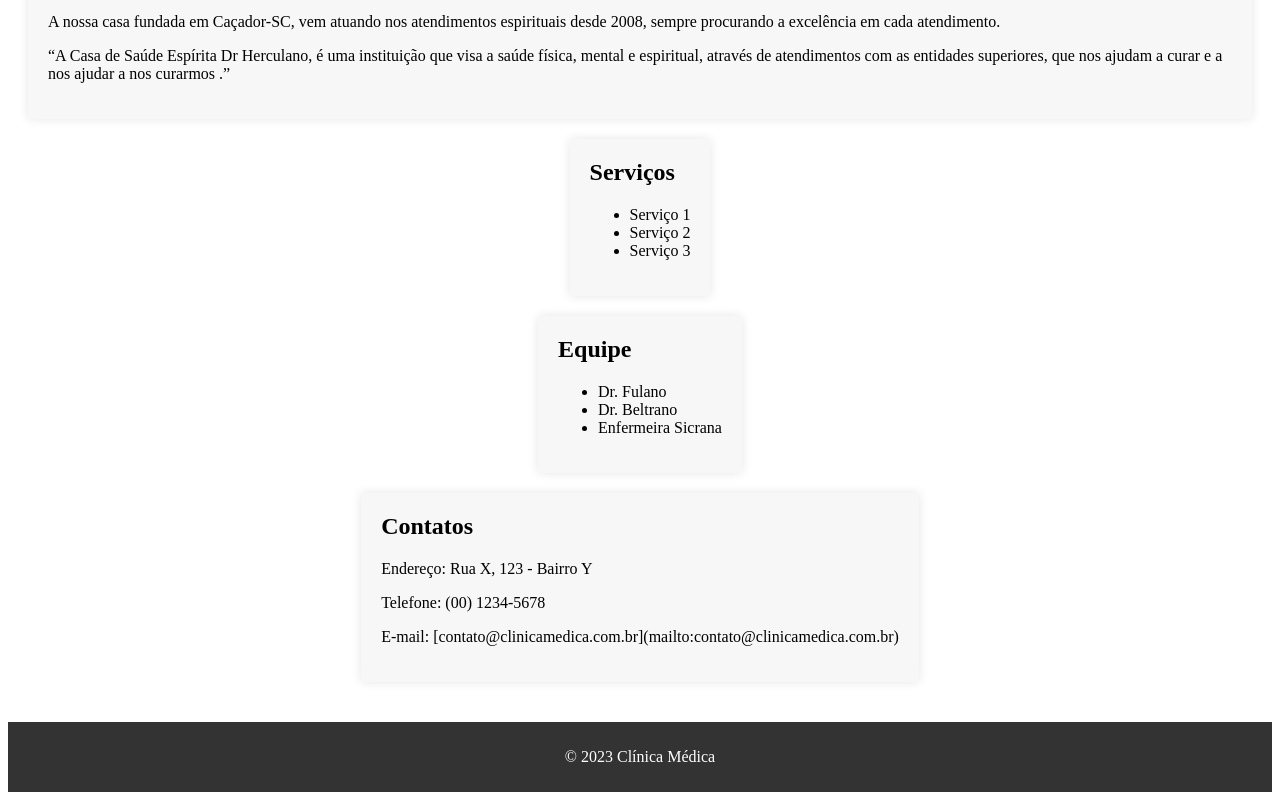
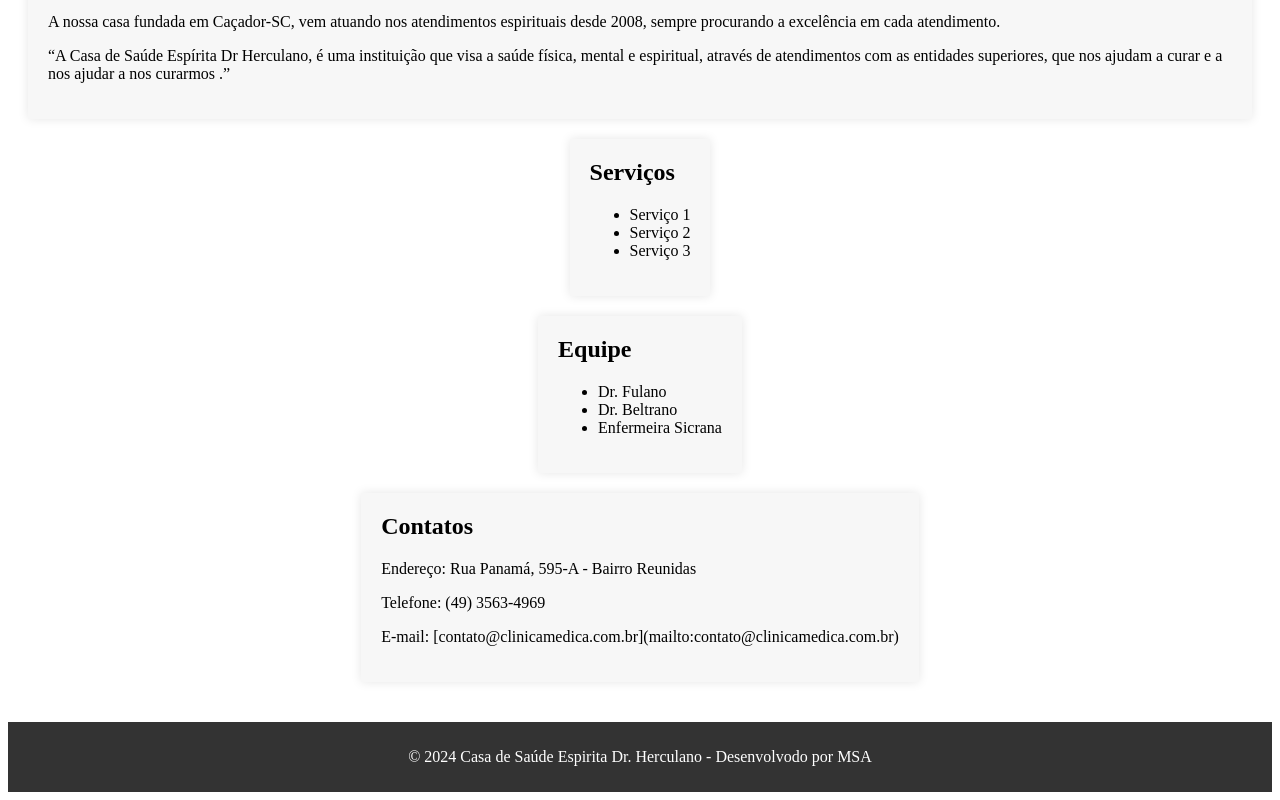
Before and after one commit to SaturninoAlves/PROJETOS, a plain HTML site: page Clinica/clinica.html in a window 1280 px wide. Shown: the part 310-1110 px from the top of the page. Drawn offline with Linux system fonts and the light colour scheme.

Commit message:
clinica endereço

```diff
--- a/Clinica/clinica.html
+++ b/Clinica/clinica.html
@@ -71,13 +71,13 @@
         </section>
         <section>
             <h2>Contatos</h2>
-            <p>Endereço: Rua X, 123 - Bairro Y</p>
-            <p>Telefone: (00) 1234-5678</p>
+            <p>Endereço: Rua Panamá, 595-A - Bairro Reunidas</p>
+            <p>Telefone: (49) 3563-4969</p>
             <p>E-mail: [contato@clinicamedica.com.br](mailto:contato@clinicamedica.com.br)</p>
         </section>
     </main>
     <footer>
-        <p>&copy; 2023 Clínica Médica</p>
+        <p>&copy; 2024 Casa de Saúde Espirita Dr. Herculano - Desenvolvodo por MSA</p>
     </footer>
 </body>
 </html>
```
